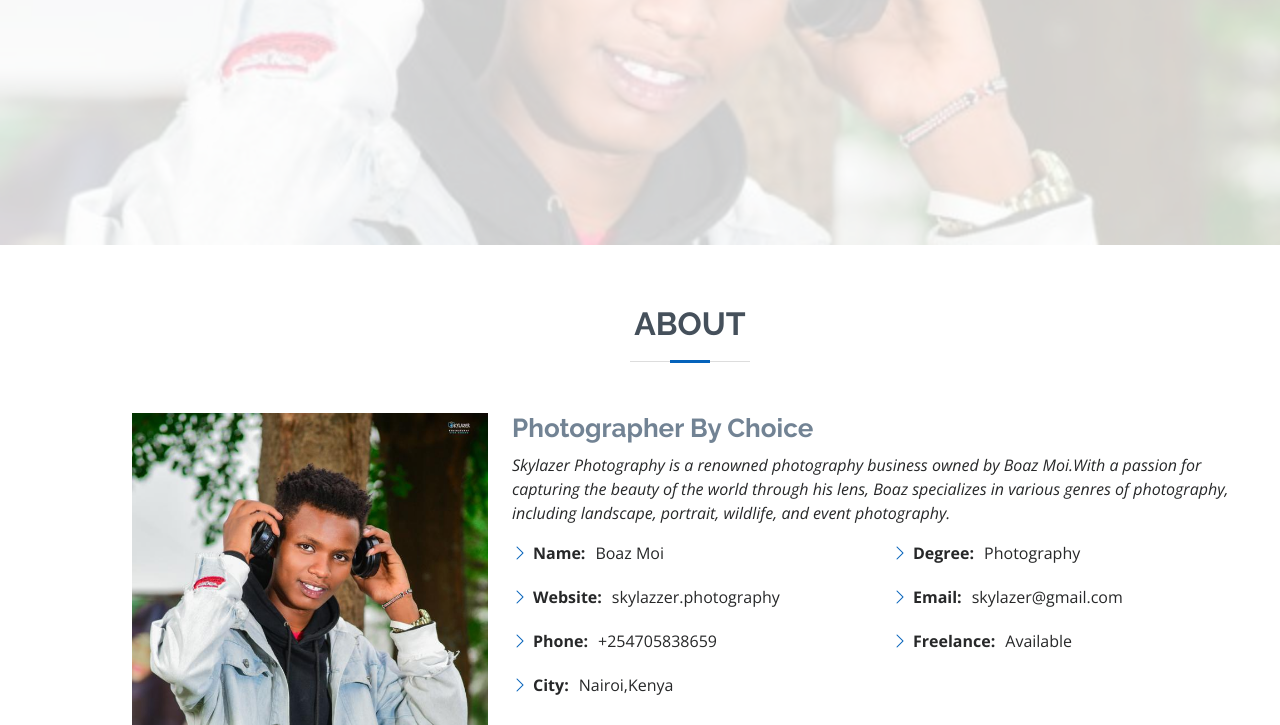
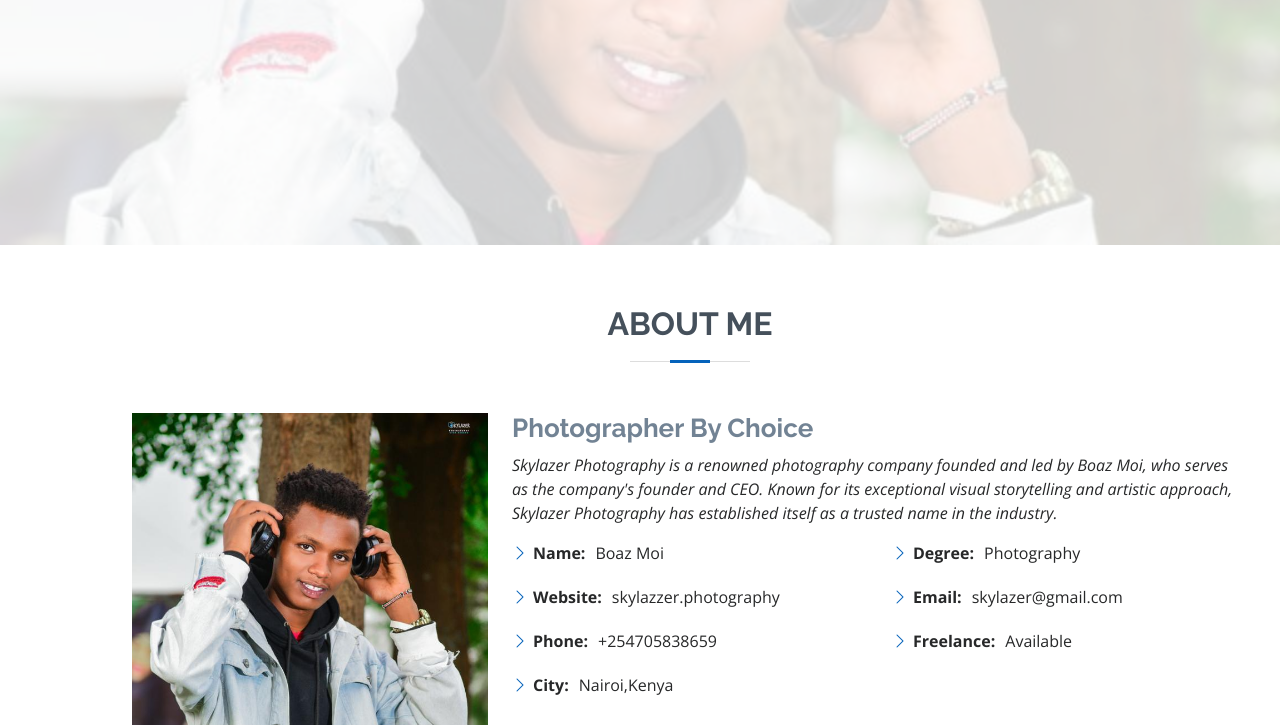
Before and after one commit to Emmanuel-Rono/skylazerPhotography_Portofilio, a plain HTML site: page index.html in a window 1280 px wide. Shown: the part 555-1280 px from the top of the page. Drawn offline with nearby package versions, Linux system fonts and the light colour scheme.

Commit message:
Made some changes

```diff
--- a/index.html
+++ b/index.html
@@ -74,7 +74,7 @@
       <div class="container" data-aos="fade-up">
 
         <div class="section-title">
-          <h2>About</h2>
+          <h2>About Me</h2>
          <!-- <p>Skylazer Photography is a renowned photography business owned by Boaz Moi. Known for his exceptional talent and creativity,
 		 Boaz Moi has established Skylazer Photography as a trusted name in the industry. With a passion for capturing the beauty of the world through his lens,
 		 Boaz specializes in various genres of photography, including landscape, portrait, wildlife, and event photography</p>-->
@@ -87,7 +87,9 @@
           <div class="col-lg-8 pt-4 pt-lg-0 content">
             <h3>Photographer By Choice</h3>
             <p class="fst-italic">
-              Skylazer Photography is a renowned photography business owned by Boaz Moi.With a passion for capturing the beauty of the world through his lens, Boaz specializes in various genres of photography, including landscape, portrait, wildlife, and event photography.
+              Skylazer Photography is a renowned photography company founded and led by Boaz Moi, who serves as the company's founder and CEO.
+			  Known for its exceptional visual storytelling and artistic approach,
+			  Skylazer Photography has established itself as a trusted name in the industry.
             </p>
             <div class="row">
               <div class="col-lg-6">
```
